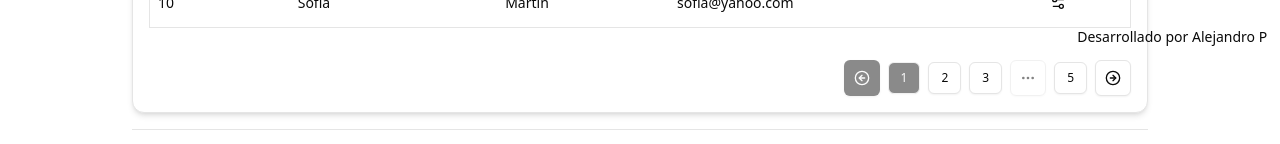
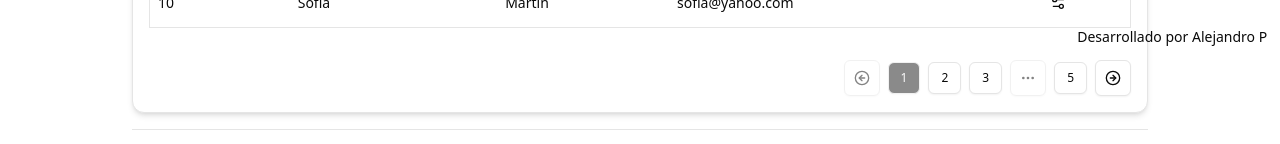
Before and after one commit to Ale6100/Componentes-React, a React (Vite) app: page /tabla in a window 1280 px wide. Shown: the part 740-884 px from the top of the page. Built offline with nearby package versions, Linux system fonts and the light colour scheme.

Commit message:
Cambio menor

```diff
--- a/src/components/tabla/DataTable.tsx
+++ b/src/components/tabla/DataTable.tsx
@@ -223,7 +223,7 @@ export function DataTable<TData, TValue>({ className, columns, data, Card, txtPl
         {
           cantidadPaginas > 1 && (
             <div className="flex items-center justify-end gap-2 mt-4">
-              <Button variant="default" size="icon" onClick={() => table.previousPage()} disabled={!table.getCanPreviousPage()}> <ArrowLeftCircle className="h-4 w-4" /> </Button>
+              <Button variant="outline" size="icon" onClick={() => table.previousPage()} disabled={!table.getCanPreviousPage()}> <ArrowLeftCircle className="h-4 w-4" /> </Button>
 
               <Button variant="outline" size="sm" onClick={() => table.setPageIndex(0)} disabled={indexActualPage === 0} className={indexActualPage === 0 ? 'bg-primary text-primary-foreground' : ''}>1</Button>
 
```
